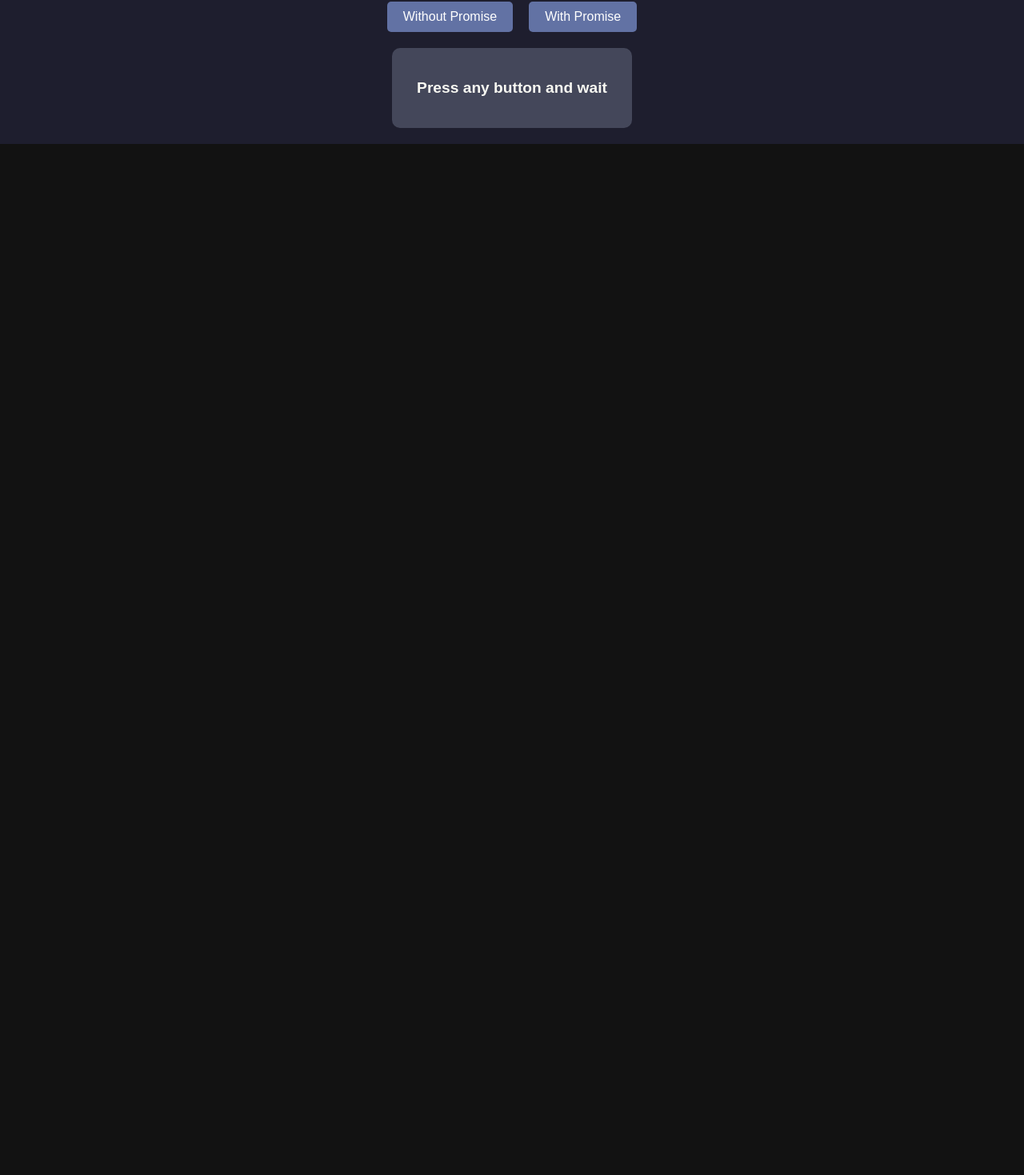
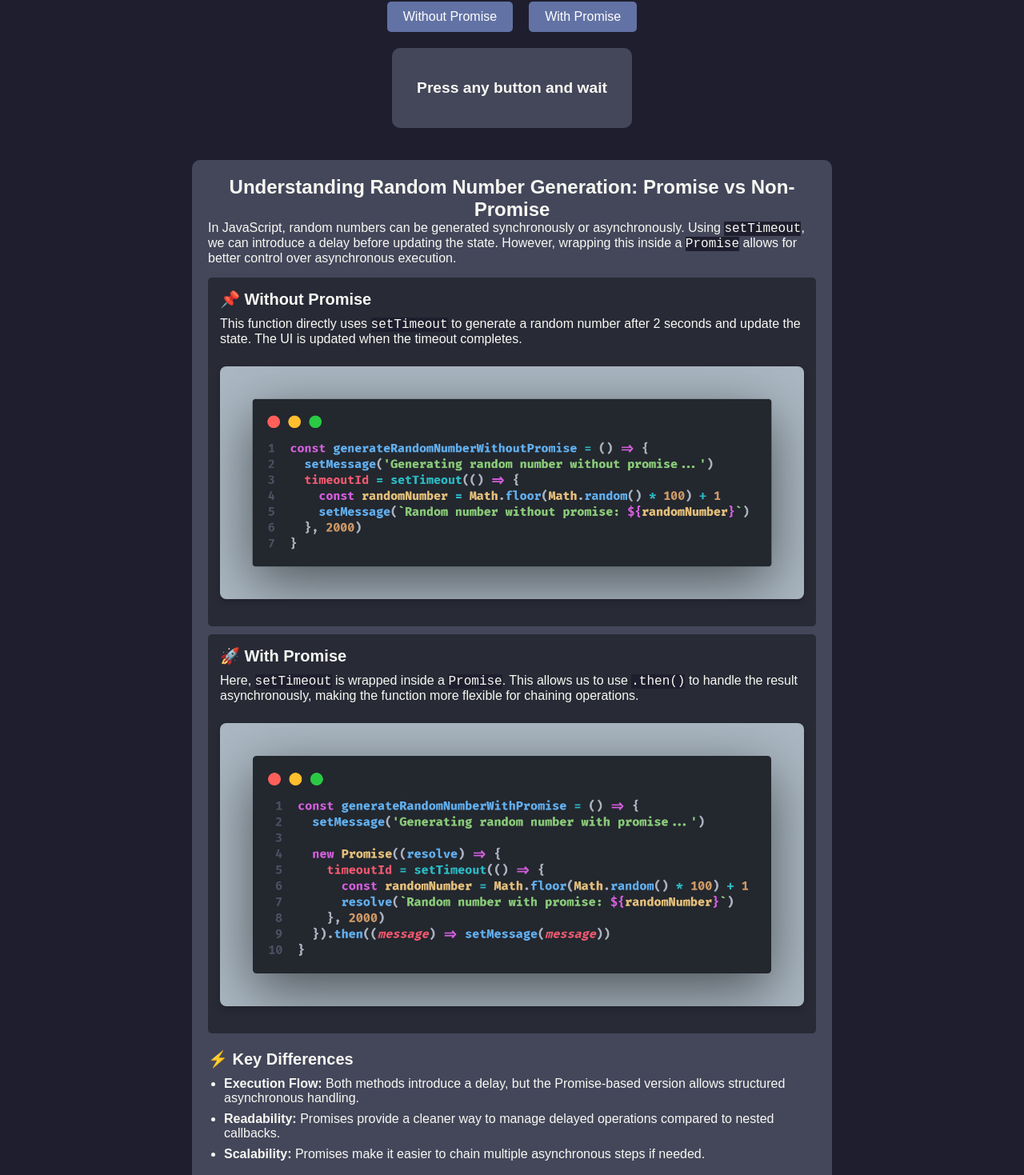
Before and after one commit to Espadv69/PromisePlayground, a React (Vite) app: page /random in a window 1280 px wide. Shown: the part 156-1625 px from the top of the page at 80% size. Before the commit the page ends 800 px from the top, so only its background shows below. Built offline with nearby package versions, Linux system fonts and the light colour scheme.

Commit message:
Add explanation section for random number generation in FunctionRandom component

```diff
--- a/src/components/FunctionsComponents/FunctionRandom.jsx
+++ b/src/components/FunctionsComponents/FunctionRandom.jsx
@@ -54,6 +54,64 @@ const FunctionFetch = () => {
       <div className="result-screen">
         {message || 'Press any button and wait'}
       </div>
+
+      <section className="explanation-container">
+        <h2 className="explanation-title">
+          Understanding Random Number Generation: Promise vs Non-Promise
+        </h2>
+        <p className="explanation-text">
+          In JavaScript, random numbers can be generated synchronously or
+          asynchronously. Using <code>setTimeout</code>, we can introduce a
+          delay before updating the state. However, wrapping this inside a{' '}
+          <code>Promise</code> allows for better control over asynchronous
+          execution.
+        </p>
+
+        <div className="code-section">
+          <h3 className="code-title">📌 Without Promise</h3>
+          <p className="code-description">
+            This function directly uses <code>setTimeout</code> to generate a
+            random number after 2 seconds and update the state. The UI is
+            updated when the timeout completes.
+          </p>
+          <img
+            className="code-snippet-img"
+            src="/images/random-without-promise.png"
+            alt="Random Number Without Promise Code Snippet"
+          />
+        </div>
+
+        <div className="code-section">
+          <h3 className="code-title">🚀 With Promise</h3>
+          <p className="code-description">
+            Here, <code>setTimeout</code> is wrapped inside a{' '}
+            <code>Promise</code>. This allows us to use <code>.then()</code> to
+            handle the result asynchronously, making the function more flexible
+            for chaining operations.
+          </p>
+          <img
+            className="code-snippet-img"
+            src="/images/random-with-promise.png"
+            alt="Random Number With Promise Code Snippet"
+          />
+        </div>
+
+        <h3 className="key-differences-title">⚡ Key Differences</h3>
+        <ul className="key-differences-list">
+          <li>
+            <strong>Execution Flow:</strong> Both methods introduce a delay, but
+            the Promise-based version allows structured asynchronous handling.
+          </li>
+          <li>
+            <strong>Readability:</strong> Promises provide a cleaner way to
+            manage delayed operations compared to nested callbacks.
+          </li>
+          <li>
+            <strong>Scalability:</strong> Promises make it easier to chain
+            multiple asynchronous steps if needed.
+          </li>
+        </ul>
+      </section>
     </section>
   )
 }
```
